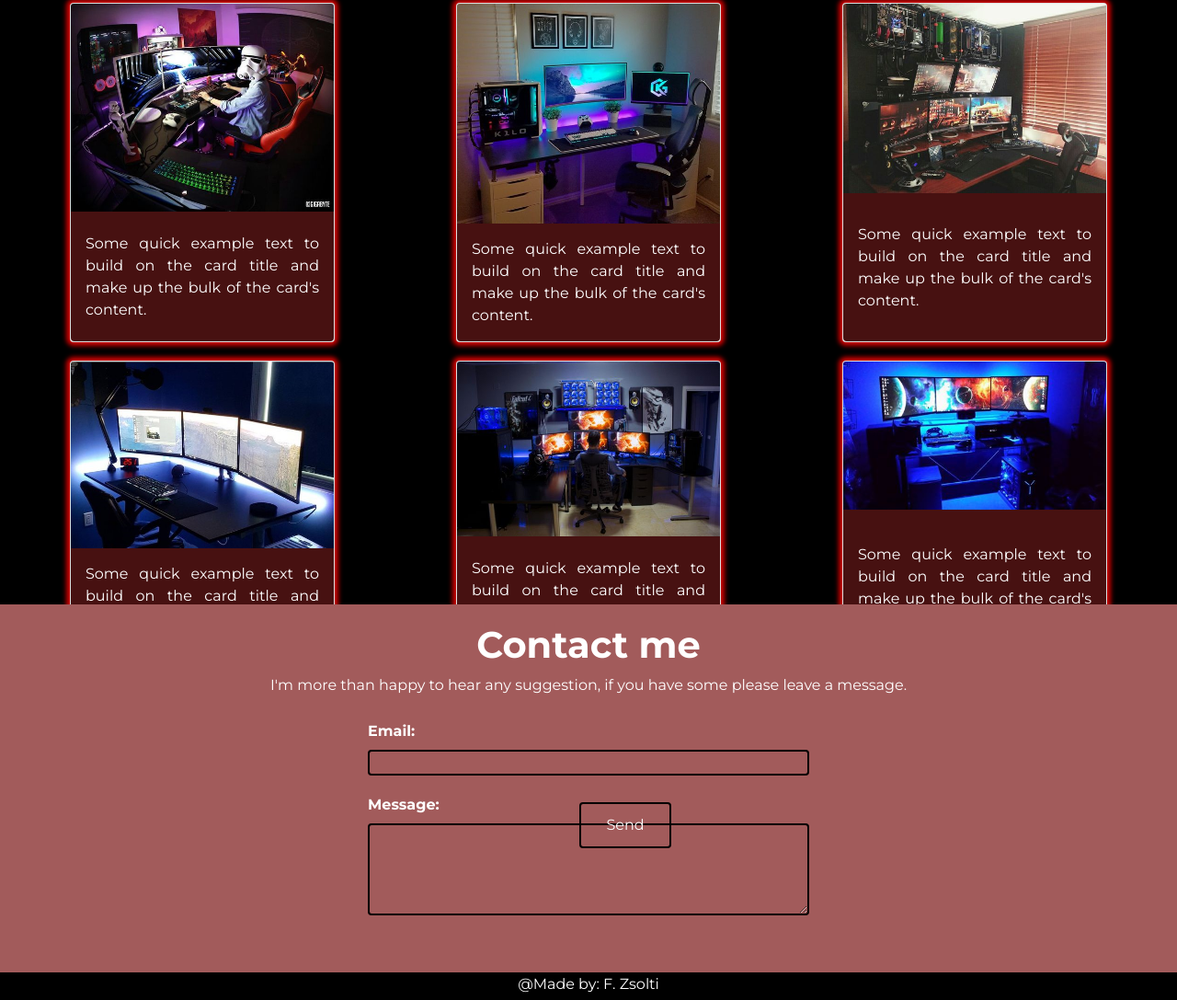
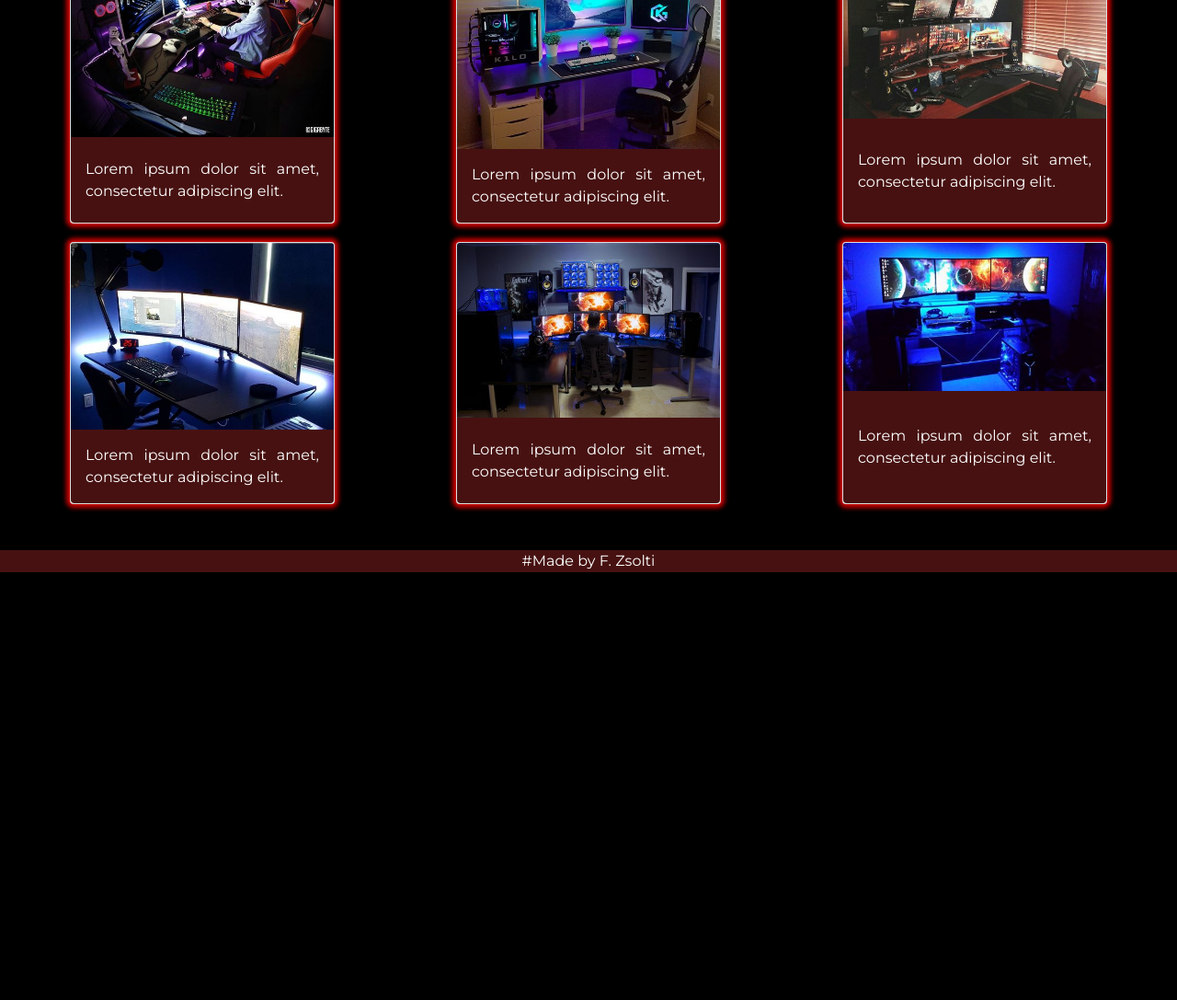
Before and after one commit to fulopzsolt1999/Team14-GIT, a plain HTML site: page 2023-12-17_GamerSarok(KreatívFeladat-szorgalmi)/index.html in a window 1280 px wide. Shown: the part 1543-2630 px from the top of the page at 92% size. After the commit the page ends 2165 px from the top, so only its background shows below. Drawn offline with nearby package versions, Linux system fonts and the light colour scheme; a script that the page names is missing.

Commit message:
Final version.

```diff
--- a/2023-12-17_GamerSarok(KreatívFeladat-szorgalmi)/css/styles.css
+++ b/2023-12-17_GamerSarok(KreatívFeladat-szorgalmi)/css/styles.css
@@ -16,35 +16,30 @@ body {
    background-repeat: no-repeat;
    max-width: 100%;
    height: 100vh;
-   position: relative;
 }
 
 /* ###### Nav menu ###### */
 
 .menu {
-   position: relative;
+   width: 100%;
    height: 65px;
+   padding: 0 30px;
    background-color: rgba(0, 0, 0, 0.7);
    border-radius: 4px;
 }
 
 .menu .navbar-brand {
-   position: absolute;
    color: red;
-   top: 8px;
-   left: 20px;
    font-size: 26px;
    font-weight: 500;
 }
 
 .menu ul {
+   padding-top: 3px;
    list-style: none;
    color: red;
    display: flex;
    flex-direction: row;
-   position: absolute;
-   right: 30px;
-   top: 12px;
    font-size: 25px;
 }
 
@@ -83,21 +78,15 @@ body {
 
 /* ###### Welcome section ###### */
 
-.welcome {
+#welcome {
    width: 100%;
-   height: 650px;
-   position: absolute;
+   height: 500px;
    margin-top: 50px;
    padding-top: 100px;
-   left: 50%;
-   transform: translate(-50%);
    color: rgba(255, 0, 0, 0.9);
 }
 
 #welcome-text {
-   position: absolute;
-   left: 50%;
-   transform: translate(-50%);
    display: flex;
    justify-content: center;
    text-align: center;
@@ -107,11 +96,11 @@ body {
    background-color: rgba(0, 0, 0, 0.5);
 }
 
-.welcome h1 {
+#welcome h1 {
    font-weight: bold;
 }
 
-.welcome p {
+#welcome p {
    font-size: 18px;
    font-style: italic;
 }
@@ -119,24 +108,27 @@ body {
 /* ###### Gallery section ###### */
 
 #gallery {
-   width: fit-content;
+   width: 100%;
+   padding-bottom: 50px;
    display: grid;
-   position: absolute;
    grid-template-columns: repeat(3, 400px);
    grid-template-rows: repeat(4);
    gap: 20px;
    justify-content: center;
-   top: 600px;
-   left: 50%;
-   transform: translate(-50%);
 }
 
 #gallery .card {
+   width: 18rem;
    margin: 0 auto;
    -webkit-box-shadow: 0px 0px 5px 4px rgba(255, 0, 0, 0.8);
    -moz-box-shadow: 0px 0px 5px 4px rgba(255, 0, 0, 0.8);
    box-shadow: 0px 0px 5px 4px rgba(255, 0, 0, 0.8);
    border-radius: 4px;
+   transition: all ease 1s;
+}
+
+#gallery .card:hover {
+   width: 400px;
 }
 
 #gallery .card-body {
@@ -153,73 +145,9 @@ body {
    text-align: justify;
 }
 
-/* ###### Contact section ###### */
-
-#contact {
-   width: 100%;
-   height: 400px;
-   padding-top: 20px;
-   position: absolute;
-   left: 0;
-   bottom: -1800px;
-   background-color: rgb(162, 91, 91);
+#footer {
    display: flex;
-   flex-direction: column;
-   align-items: center;
+   justify-content: center;
    color: white;
+   background-color: rgb(71, 17, 17);
 }
-
-#contact h1 {
-   font-weight: bold;
-}
-
-#contact form {
-   width: 500px;
-}
-
-#contact .form-row {
-   padding: 10px;
-}
-
-#contact form label {
-   font-weight: bold;
-}
-
-#contact form input {
-   background-color: transparent;
-   border: 2px solid black;
-   border-radius: 4px;
-   color: white;
-}
-
-#contact form textarea {
-   width: 100%;
-   height: 100px;
-   background-color: transparent;
-   border: 2px solid black;
-   border-radius: 4px;
-   color: white;
-}
-
-#contact form #submit {
-   position: absolute;
-   right: 550px;
-   bottom: 135px;
-   width: 100px;
-   height: 50px;
-   transition: all ease 1s;
-}
-
-#contact form #submit:hover {
-   background-color: black;
-   border-color: white;
-}
-
-footer {
-   position: absolute;
-   bottom: -1830px;
-   padding-bottom: 5px;
-   left: 50%;
-   transform: translate(-50%);
-   color: white;
-}
--- a/2023-12-17_GamerSarok(KreatívFeladat-szorgalmi)/index.html
+++ b/2023-12-17_GamerSarok(KreatívFeladat-szorgalmi)/index.html
@@ -10,7 +10,7 @@
       <title>Gamer Corner</title>
    </head>
    <body>
-      <div class="container">
+      <div class="container p-0">
          <header class="menu">
             <nav class="navbar">
                <a class="navbar-brand" href="#">
@@ -22,15 +22,13 @@
                      alt="PC icon" />
                   Gamer Corner
                </a>
-
                <ul>
                   <li><a href="#gallery" class="menu-hover">Gallery</a></li>
-                  <li><a href="#contact" class="menu-hover">Contact</a></li>
                </ul>
             </nav>
          </header>
 
-         <section class="welcome">
+         <section id="welcome">
             <div id="welcome-text">
                <h1>Welcome to Gamer Corner Gallery.</h1>
                <p>Here you can find all the best setups of pc gaming.</p>
@@ -38,134 +36,107 @@
             </div>
          </section>
          <section id="gallery">
-            <div class="card" style="width: 18rem">
+            <div class="card">
                <img class="card-img-top" src="img/GamerCorner01.jpg" alt="" />
                <div class="card-body">
                   <p class="card-text">
-                     Some quick example text to build on the card title and make up the bulk of the
-                     card's content.
+                     Lorem ipsum dolor sit amet, consectetur adipiscing elit.
                   </p>
                </div>
             </div>
-            <div class="card" style="width: 18rem">
+            <div class="card">
                <img class="card-img-top" src="img/GamerCorner12.jpg" alt="" />
                <div class="card-body">
                   <p class="card-text">
-                     Some quick example text to build on the card title and make up the bulk of the
-                     card's content.
+                     Lorem ipsum dolor sit amet, consectetur adipiscing elit.
                   </p>
                </div>
             </div>
-            <div class="card" style="width: 18rem">
+            <div class="card">
                <img class="card-img-top" src="img/GamerCorner03.jpg" alt="" />
                <div class="card-body">
                   <p class="card-text">
-                     Some quick example text to build on the card title and make up the bulk of the
-                     card's content.
+                     Lorem ipsum dolor sit amet, consectetur adipiscing elit.
                   </p>
                </div>
             </div>
-            <div class="card" style="width: 18rem">
+            <div class="card">
                <img class="card-img-top" src="img/GamerCorner02.jpg" alt="" />
                <div class="card-body">
                   <p class="card-text">
-                     Some quick example text to build on the card title and make up the bulk of the
-                     card's content.
+                     Lorem ipsum dolor sit amet, consectetur adipiscing elit.
                   </p>
                </div>
             </div>
-            <div class="card" style="width: 18rem">
+            <div class="card">
                <img class="card-img-top" src="img/GamerCorner05.jpg" alt="" />
                <div class="card-body">
                   <p class="card-text">
-                     Some quick example text to build on the card title and make up the bulk of the
-                     card's content.
+                     Lorem ipsum dolor sit amet, consectetur adipiscing elit.
                   </p>
                </div>
             </div>
-            <div class="card" style="width: 18rem">
+            <div class="card">
                <img class="card-img-top" src="img/GamerCorner09.jpg" alt="" />
                <div class="card-body">
                   <p class="card-text">
-                     Some quick example text to build on the card title and make up the bulk of the
-                     card's content.
+                     Lorem ipsum dolor sit amet, consectetur adipiscing elit.
                   </p>
                </div>
             </div>
-            <div class="card" style="width: 18rem">
+            <div class="card">
                <img class="card-img-top" src="img/GamerCorner06.jpg" alt="" />
                <div class="card-body">
                   <p class="card-text">
-                     Some quick example text to build on the card title and make up the bulk of the
-                     card's content.
+                     Lorem ipsum dolor sit amet, consectetur adipiscing elit.
                   </p>
                </div>
             </div>
-            <div class="card" style="width: 18rem">
+            <div class="card">
                <img class="card-img-top" src="img/GamerCorner07.jpg" alt="" />
                <div class="card-body">
                   <p class="card-text">
-                     Some quick example text to build on the card title and make up the bulk of the
-                     card's content.
+                     Lorem ipsum dolor sit amet, consectetur adipiscing elit.
                   </p>
                </div>
             </div>
-            <div class="card" style="width: 18rem">
+            <div class="card">
                <img class="card-img-top" src="img/GamerCorner08.jpg" alt="" />
                <div class="card-body">
                   <p class="card-text">
-                     Some quick example text to build on the card title and make up the bulk of the
-                     card's content.
+                     Lorem ipsum dolor sit amet, consectetur adipiscing elit.
                   </p>
                </div>
             </div>
-            <div class="card" style="width: 18rem">
+            <div class="card">
                <img class="card-img-top" src="img/GamerCorner04.jpg" alt="" />
                <div class="card-body">
                   <p class="card-text">
-                     Some quick example text to build on the card title and make up the bulk of the
-                     card's content.
+                     Lorem ipsum dolor sit amet, consectetur adipiscing elit.
                   </p>
                </div>
             </div>
-            <div class="card" style="width: 18rem">
+            <div class="card">
                <img class="card-img-top" src="img/GamerCorner10.jpg" alt="" />
                <div class="card-body">
                   <p class="card-text">
-                     Some quick example text to build on the card title and make up the bulk of the
-                     card's content.
+                     Lorem ipsum dolor sit amet, consectetur adipiscing elit.
                   </p>
                </div>
             </div>
-            <div class="card" style="width: 18rem">
+            <div class="card">
                <img class="card-img-top" src="img/GamerCorner11.jpg" alt="" />
                <div class="card-body">
                   <p class="card-text">
-                     Some quick example text to build on the card title and make up the bulk of the
-                     card's content.
+                     Lorem ipsum dolor sit amet, consectetur adipiscing elit.
                   </p>
                </div>
             </div>
          </section>
-         <section id="contact">
-            <h1>Contact me</h1>
-            <p>
-               I'm more than happy to hear any suggestion, if you have some please leave a message.
-            </p>
-            <form>
-               <div class="form-row">
-                  <label for="email" class="form-label">Email:</label>
-                  <input type="email" id="email" class="input-group" />
-               </div>
-               <div class="form-row">
-                  <label for="message" class="form-label">Message:</label>
-                  <textarea name="message" id="message" cols="10" rows="10"></textarea>
-               </div>
-               <input id="submit" type="submit" name="submit" value="Send" />
-            </form>
+         <section id="footer">
+            <span>#Made by F. Zsolti</span>
          </section>
       </div>
-      <footer>@Made by: F. Zsolti</footer>
       <script
          src="https://cdn.jsdelivr.net/npm/bootstrap@5.3.2/dist/js/bootstrap.bundle.min.js"
          integrity="sha384-C6RzsynM9kWDrMNeT87bh95OGNyZPhcTNXj1NW7RuBCsyN/o0jlpcV8Qyq46cDfL"
--- a/2023-12-17_GamerSarok(KreatívFeladat-szorgalmi)/js/script.js
+++ /dev/null
@@ -1,4 +0,0 @@
-var sendEmail = document.getElementById("submit");
-var emailInput = document.getElementById("email");
-
-sendEmail.addEventListener("submit", function () {});
```
Also changed, not shown: 2023-12-17_GamerSarok(KreatívFeladat-szorgalmi)/img/icon.jpg (deleted).
